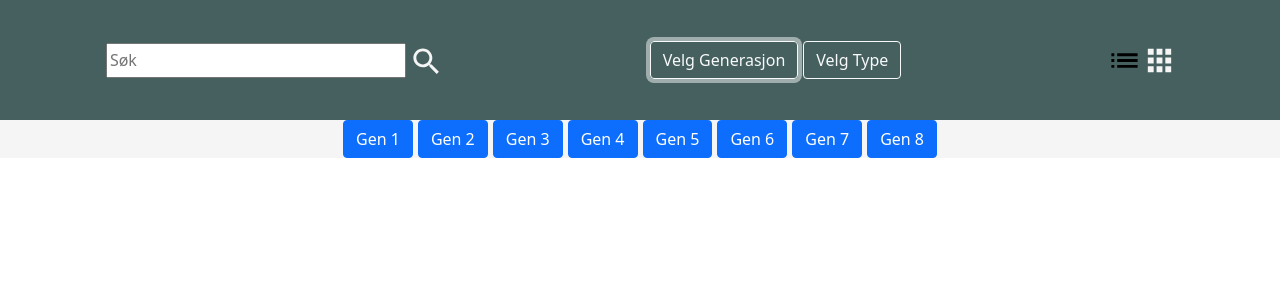
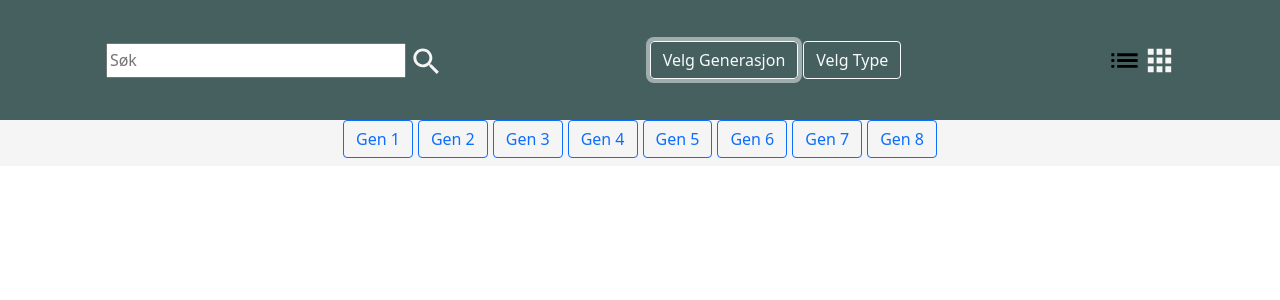
Before and after one commit to Magnusld/PokedexMirror, a React (Create React App) app in the folder frontend/: page / in a window 1280 px wide. Both pictures are taken after a click on the button "Velg Generasjon". Shown: the top 300 px of the page. Built offline with nearby package versions, Linux system fonts and the light colour scheme.

Commit message:
feat(#2): Legge til toggleButtons for valg av gen

```diff
--- a/frontend/src/components/GenOptionsComponent.tsx
+++ b/frontend/src/components/GenOptionsComponent.tsx
@@ -1,6 +1,6 @@
-import React from 'react';
+import React, {useState} from 'react';
 import '../style/App.css';
-import {Button, Form} from "react-bootstrap";
+import {Button, Form, ToggleButton} from "react-bootstrap";
 import {Generation} from "../types";
 
 export function GenOptionsComponent(props: {
@@ -13,14 +13,64 @@ export function GenOptionsComponent(props: {
     props.setSelectedGens(selectedGens)
     console.log(selectedGens)
   }
+  const [checked, setChecked] = useState(false)
 
+  /*
   let showGenSelection = selectedGens.map((gen, i) => (
       <Button key={i} onClick={() => {updateSeletedGens(i+1)}}>{gen.name}</Button>
   ));
+   */
 
   return (
       <div className={"showGenSelection"}>
-        {showGenSelection}
+        <ToggleButton className="mb-2"
+                      type="checkbox" value="1"
+                      checked={checked}
+                      variant="outline-primary"
+                      id="toggle-check"
+                      onClick={() => setChecked(!checked)}>Gen 1</ToggleButton>
+        <ToggleButton className="mb-2"
+                      type="checkbox" value="1"
+                      checked={checked}
+                      variant="outline-primary"
+                      id="toggle-check"
+                      onClick={() => setChecked(!checked)}>Gen 2</ToggleButton>
+        <ToggleButton className="mb-2"
+                      type="checkbox" value="1"
+                      checked={checked}
+                      variant="outline-primary"
+                      id="toggle-check"
+                      onClick={() => setChecked(!checked)}>Gen 3</ToggleButton>
+        <ToggleButton className="mb-2"
+                      type="checkbox" value="1"
+                      checked={checked}
+                      variant="outline-primary"
+                      id="toggle-check"
+                      onClick={() => setChecked(!checked)}>Gen 4</ToggleButton>
+        <ToggleButton className="mb-2"
+                      type="checkbox" value="1"
+                      checked={checked}
+                      variant="outline-primary"
+                      id="toggle-check"
+                      onClick={() => setChecked(!checked)}>Gen 5</ToggleButton>
+        <ToggleButton className="mb-2"
+                      type="checkbox" value="1"
+                      checked={checked}
+                      variant="outline-primary"
+                      id="toggle-check"
+                      onClick={() => setChecked(!checked)}>Gen 6</ToggleButton>
+        <ToggleButton className="mb-2"
+                      type="checkbox" value="1"
+                      checked={checked}
+                      variant="outline-primary"
+                      id="toggle-check"
+                      onClick={() => setChecked(!checked)}>Gen 7</ToggleButton>
+        <ToggleButton className="mb-2"
+                      type="checkbox" value="1"
+                      checked={checked}
+                      variant="outline-primary"
+                      id="toggle-check"
+                      onClick={() => setChecked(!checked)}>Gen 8</ToggleButton>
       </div>
   )
 }
```
